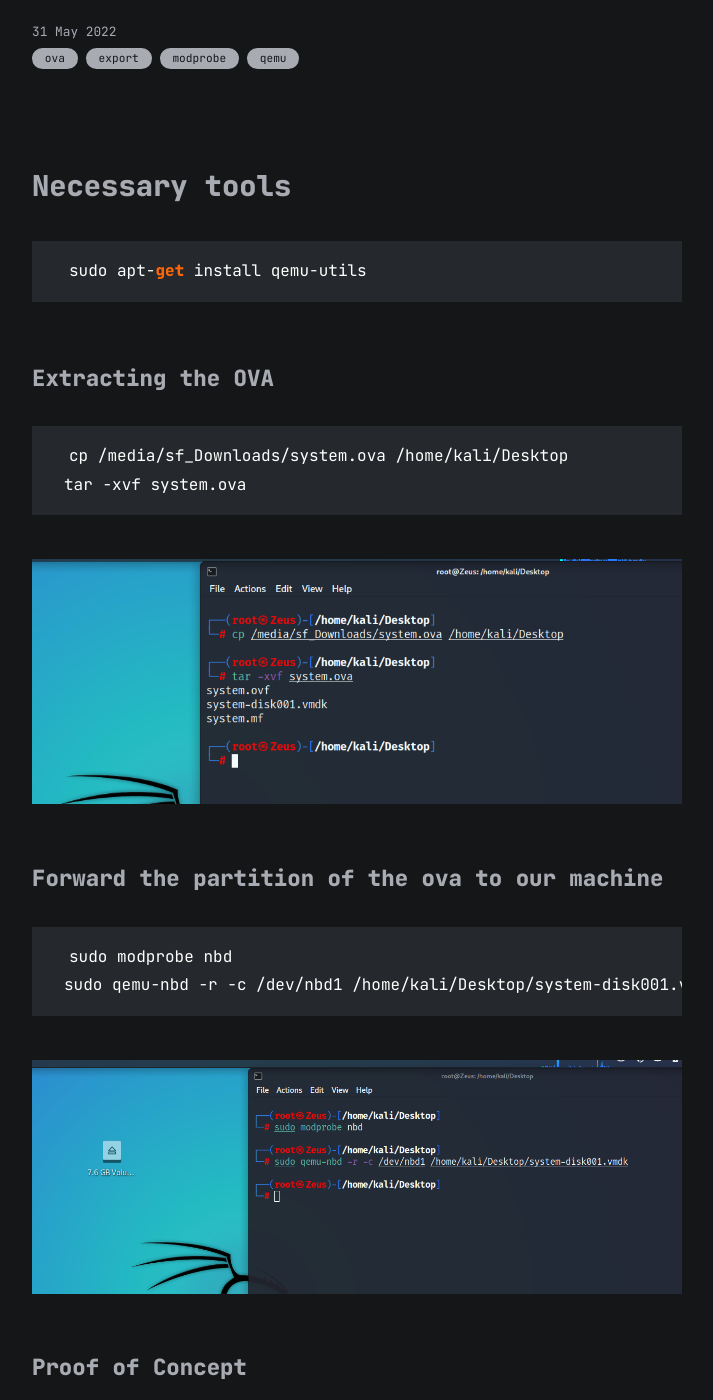
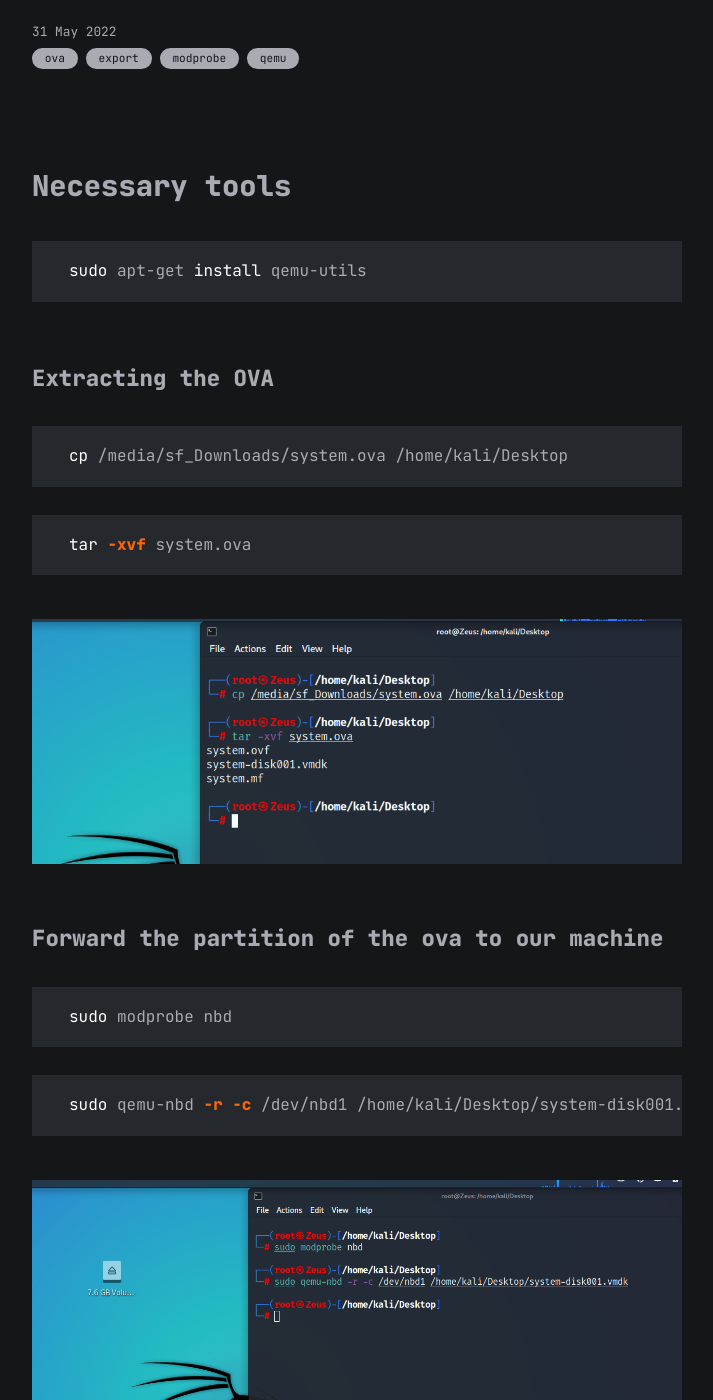
Before and after one commit to celadus-cybersecurity/celadus-cybersecurity.github.io, a Jekyll site: the page built from all_collections/_posts/2022-05-31-extract-ova.md, in a window 1280 px wide and 1400 px high, scrolled down 277 px. Shown: the whole window, without its empty margins (283-996 px from the left). Built offline with Jekyll 4.4.1, drawn with Linux system fonts in a browser that asks for light colours.

Commit message:
Update 2022-05-31-extract-ova.md

````diff
--- a/all_collections/_posts/2022-05-31-extract-ova.md
+++ b/all_collections/_posts/2022-05-31-extract-ova.md
@@ -7,14 +7,17 @@ categories: [ova, export, modprobe, qemu]
 
 ## Necessary tools
 
-```javascript
+```bash
 sudo apt-get install qemu-utils
 ```
 
 #### Extracting the OVA
 
-```javascript
+```bash
 cp /media/sf_Downloads/system.ova /home/kali/Desktop
+```
+
+```bash
 tar -xvf system.ova
 ```
 
@@ -22,8 +25,11 @@ tar -xvf system.ova
 
 #### Forward the partition of the ova to our machine
 
-```javascript
+```bash
 sudo modprobe nbd
+```
+
+```bash
 sudo qemu-nbd -r -c /dev/nbd1 /home/kali/Desktop/system-disk001.vmdk
 ```
 
````
